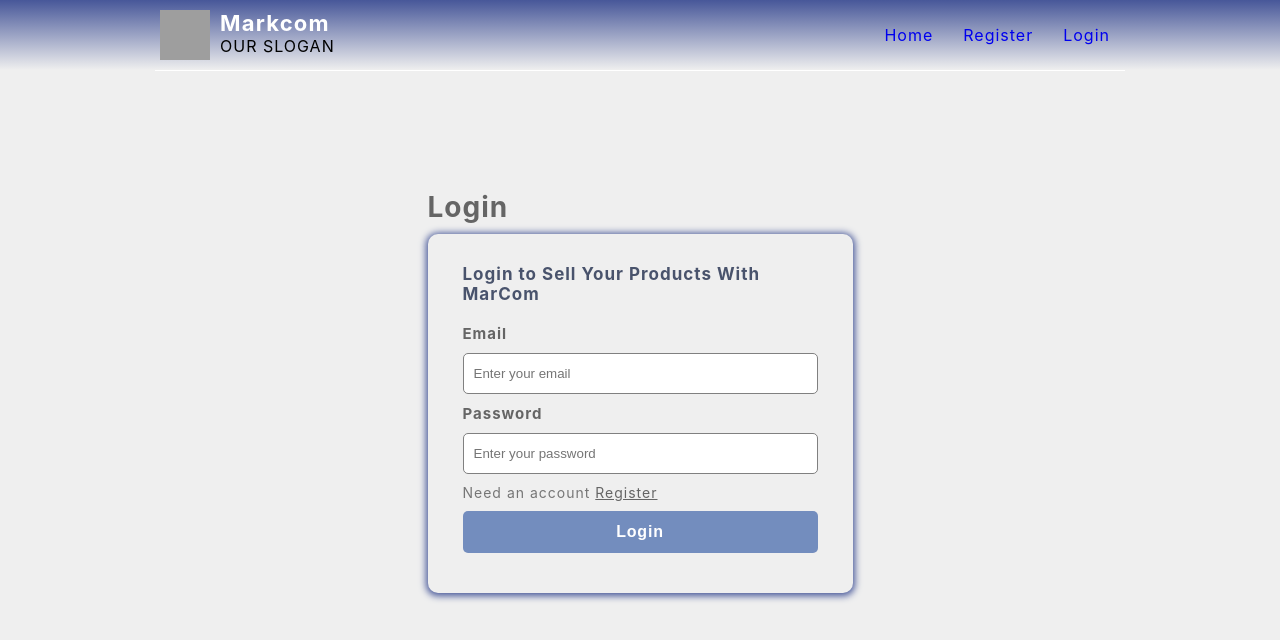
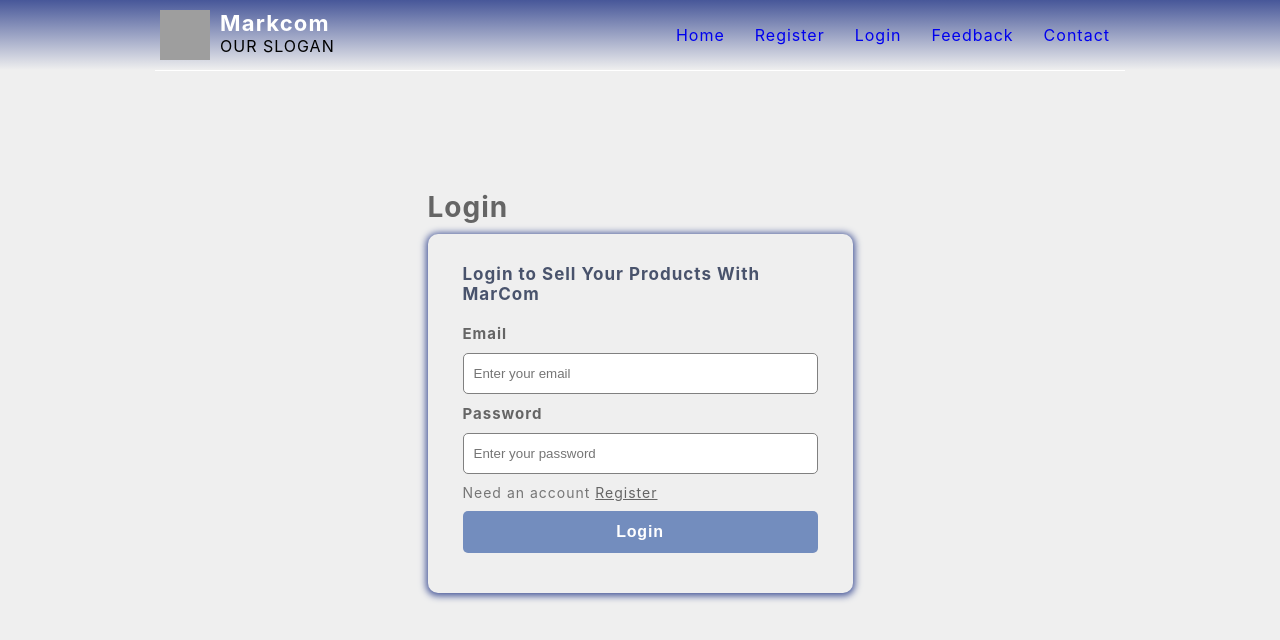
Before and after one commit to PiyushM8/MarkComFrontend, a React (Create React App) app: page /login in a window 1280 px wide. Shown: the top 640 px of the page. Built offline with nearby package versions, Linux system fonts and the light colour scheme; grey boxes are pictures that could not be loaded.

Commit message:
Update Navbar.jsx
Add feedback and contact to navbar

```diff
--- a/src/component/navbar/Navbar.jsx
+++ b/src/component/navbar/Navbar.jsx
@@ -1,13 +1,16 @@
 import { Link } from "react-router-dom";
-import "./navbar.css"
+import "./navbar.css";
 
-function Navbar()
-{
+function Navbar() {
   return (
     <div className="navbar-cont">
       <div className="navbar-items-cont">
         <div className="navbar-comp-info">
-                    <img className="nav-comp-logo" src="https://cdn.discordapp.com/attachments/1024529988210413632/1210397763972632616/globe.png?ex=65ea69c3&is=65d7f4c3&hm=53c276b3830b969b017a672512620f2aa2d2e12562dc4b37414457e3df55dbf8&"/>
+          <img
+            className="nav-comp-logo"
+            src="https://cdn.discordapp.com/attachments/1024529988210413632/1210397763972632616/globe.png?ex=65ea69c3&is=65d7f4c3&hm=53c276b3830b969b017a672512620f2aa2d2e12562dc4b37414457e3df55dbf8&"
+            alt="Company Logo"
+          />
           <div className="navbar-name-">
             <h3 className="navbar-comp-name">Markcom</h3>
             <span className="navbar-moto">OUR SLOGAN</span>
@@ -23,10 +26,18 @@ function Navbar()
           <Link to={"/login"}>
             <div>Login</div>
           </Link>
+          {/* Add Feedback link */}
+          <Link to={"/feedback"}>
+            <div>Feedback</div>
+          </Link>
+          {/* Add Contact link */}
+          <Link to={"/contact"}>
+            <div>Contact</div>
+          </Link>
         </div>
       </div>
     </div>
-    )
+  );
 }
 
 export default Navbar;
```
Lines whose indentation alone changed are shown as unchanged.
